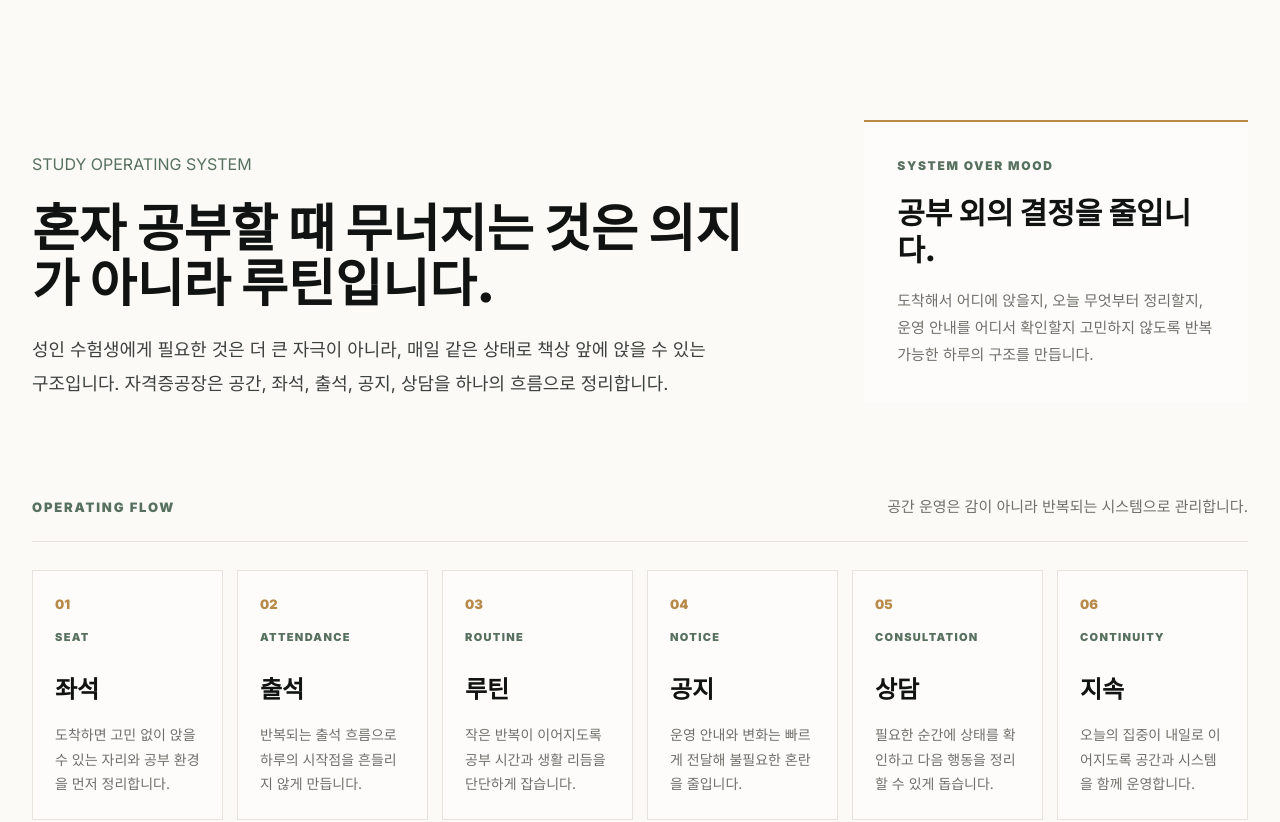
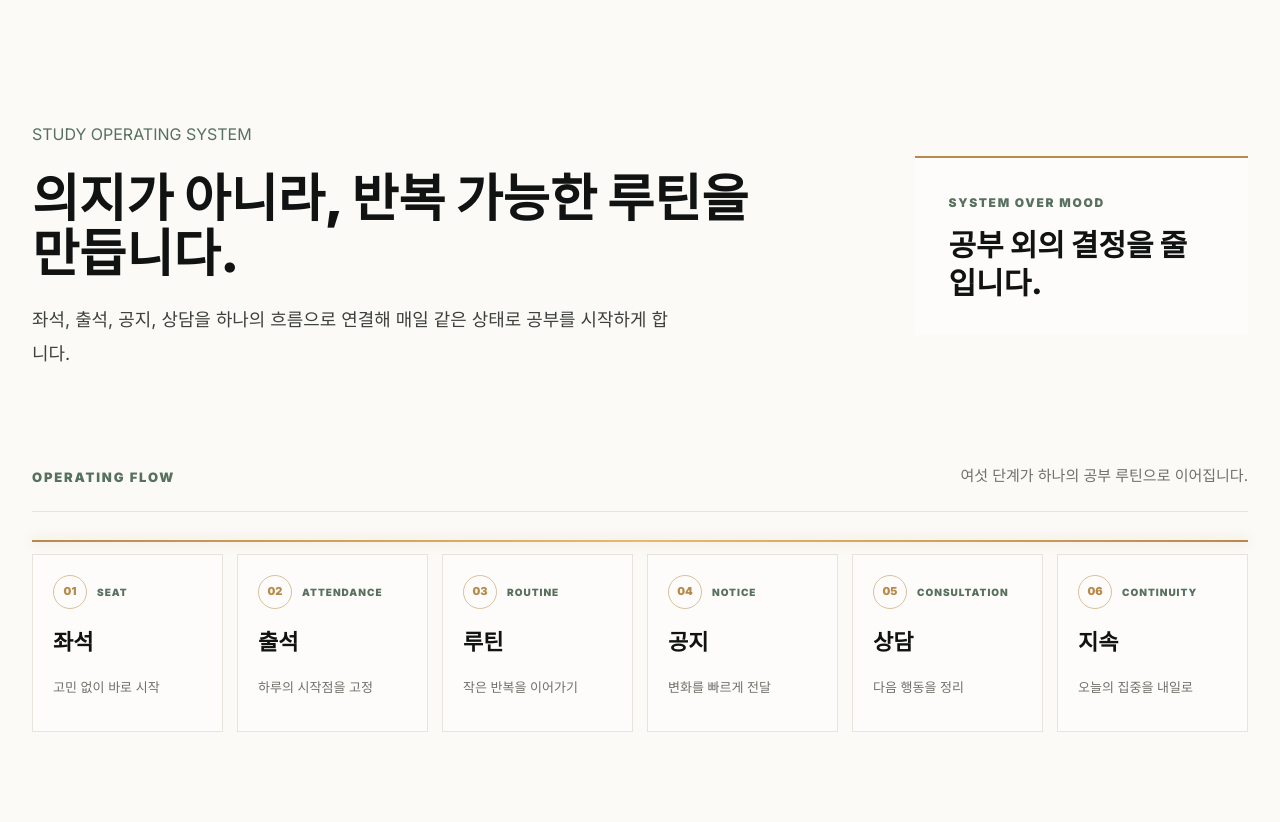
Before and after one commit to studyfactory2/study-factory-homepage, a Next.js app: page / in a window 1280 px wide. Shown: the part 860-1682 px from the top of the page. Built offline with nearby package versions, Linux system fonts and the light colour scheme.

Commit message:
feat: refine homepage desktop focus sections, film sizing, and scroll restoration

```diff
--- a/libs/components/common/layout/LayoutMain.tsx
+++ b/libs/components/common/layout/LayoutMain.tsx
@@ -1,5 +1,4 @@
 import { useEffect } from 'react';
-import { useRouter } from 'next/router';
 import type { NextPage } from 'next';
 import Stack from '@mui/material/Stack';
 import useDeviceDetect from '../../../hooks/useDeviceDetect';
@@ -11,16 +10,13 @@ import PcTop from '../../pc/layout/PcTop';
 const LayoutMain = <P extends object>(Component: NextPage<P>) => {
 	const WithLayout = (props: P) => {
 		const device = useDeviceDetect();
-		const router = useRouter();
 		const isMobile = device === 'mobile';
 
 		useEffect(() => {
 			if ('scrollRestoration' in window.history) {
-				window.history.scrollRestoration = 'manual';
+				window.history.scrollRestoration = 'auto';
 			}
-
-			window.scrollTo({ top: 0, left: 0 });
-		}, [router.asPath]);
+		}, []);
 
 		return (
 			<Stack id={isMobile ? 'mobile-wrap' : 'pc-wrap'}>
--- a/libs/components/pc/homepage/PcHomeFocus.tsx
+++ b/libs/components/pc/homepage/PcHomeFocus.tsx
@@ -3,6 +3,15 @@ import Stack from '@mui/material/Stack';
 import Typography from '@mui/material/Typography';
 import { HOME_SYSTEM_STEPS } from '../../../config';
 import useInViewOnce from '../../../hooks/useInViewOnce';
+
+const pcStepBodies: Record<string, string> = {
+	'01': '고민 없이 바로 시작',
+	'02': '하루의 시작점을 고정',
+	'03': '작은 반복을 이어가기',
+	'04': '변화를 빠르게 전달',
+	'05': '다음 행동을 정리',
+	'06': '오늘의 집중을 내일로',
+};
 
 const PcHomeFocus = () => {
 	const { ref: stepsRef, isInView: stepsAreVisible } = useInViewOnce<HTMLDivElement>();
@@ -14,36 +23,33 @@ const PcHomeFocus = () => {
 					<Typography component="span" className="section-kicker">
 						Study Operating System
 					</Typography>
-					<Typography component="h2">혼자 공부할 때 무너지는 것은 의지가 아니라 루틴입니다.</Typography>
+					<Typography component="h2">의지가 아니라, 반복 가능한 루틴을 만듭니다.</Typography>
 					<Typography component="p">
-						성인 수험생에게 필요한 것은 더 큰 자극이 아니라, 매일 같은 상태로 책상 앞에 앉을 수 있는 구조입니다.
-						자격증공장은 공간, 좌석, 출석, 공지, 상담을 하나의 흐름으로 정리합니다.
+						좌석, 출석, 공지, 상담을 하나의 흐름으로 연결해 매일 같은 상태로 공부를 시작하게 합니다.
 					</Typography>
 				</Stack>
 
 				<Stack className="pc-home-focus__statement">
 					<Typography component="span">System over mood</Typography>
 					<Typography component="strong">공부 외의 결정을 줄입니다.</Typography>
-					<Typography component="p">
-						도착해서 어디에 앉을지, 오늘 무엇부터 정리할지, 운영 안내를 어디서 확인할지 고민하지 않도록 반복 가능한
-						하루의 구조를 만듭니다.
-					</Typography>
 				</Stack>
 			</Stack>
 
 			<Stack className="pc-home-focus__system">
 				<Stack direction="row" className="pc-home-focus__system-head">
 					<Typography component="span">Operating Flow</Typography>
-					<Typography component="p">공간 운영은 감이 아니라 반복되는 시스템으로 관리합니다.</Typography>
+					<Typography component="p">여섯 단계가 하나의 공부 루틴으로 이어집니다.</Typography>
 				</Stack>
 
 				<Stack ref={stepsRef} direction="row" className={`pc-home-focus__steps${stepsAreVisible ? ' is-visible' : ''}`}>
 					{HOME_SYSTEM_STEPS.map((step) => (
 						<Stack key={step.number} className="pc-home-focus__step">
-							<Typography component="span">{step.number}</Typography>
-							<Typography component="em">{step.label}</Typography>
+							<Stack direction="row" alignItems="center" className="pc-home-focus__step-meta">
+								<Typography component="span">{step.number}</Typography>
+								<Typography component="em">{step.label}</Typography>
+							</Stack>
 							<Typography component="strong">{step.title}</Typography>
-							<Typography component="p">{step.body}</Typography>
+							<Typography component="p">{pcStepBodies[step.number]}</Typography>
 						</Stack>
 					))}
 				</Stack>
--- a/scss/app.scss
+++ b/scss/app.scss
@@ -45,6 +45,16 @@
 	to {
 		opacity: 1;
 		transform: translateY(0);
+	}
+}
+
+@keyframes pc-flow-rail-draw {
+	from {
+		transform: scaleX(0);
+	}
+
+	to {
+		transform: scaleX(1);
 	}
 }
 
@@ -223,6 +233,11 @@
 		transition: none !important;
 	}
 
+	.pc-home-focus__steps::after {
+		transform: scaleX(1) !important;
+		animation: none !important;
+	}
+
 	.mobile-home-focus__flow-path path {
 		stroke-dasharray: none !important;
 		stroke-dashoffset: 0 !important;
--- a/scss/pc/homepage/homepage.scss
+++ b/scss/pc/homepage/homepage.scss
@@ -108,7 +108,7 @@
 			flex-wrap: wrap;
 			margin: 0 auto;
 			gap: clamp(36px, 6vw, 80px);
-			align-items: flex-end;
+			align-items: center;
 		}
 
 		&__story {
@@ -117,7 +117,7 @@
 			gap: 22px;
 
 			h2 {
-				max-width: 720px;
+				max-width: 760px;
 				font-size: clamp(30px, 4vw, 54px);
 				line-height: 1.08;
 				font-weight: 900;
@@ -125,7 +125,7 @@
 			}
 
 			p {
-				max-width: 690px;
+				max-width: 650px;
 				color: $ink-soft;
 				font-size: clamp(15px, 1.4vw, 18px);
 				line-height: 1.9;
@@ -133,9 +133,9 @@
 		}
 
 		&__statement {
-			width: clamp(280px, 30vw, 390px);
+			width: clamp(270px, 26vw, 340px);
 			padding: clamp(24px, 2.6vw, 34px);
-			gap: 18px;
+			gap: 14px;
 			border-top: 2px solid $gold;
 			background: rgba(255, 255, 255, 0.52);
 
@@ -153,11 +153,6 @@
 				font-weight: 900;
 			}
 
-			p {
-				color: $muted;
-				font-size: 15px;
-				line-height: 1.8;
-			}
 		}
 
 		&__system {
@@ -189,15 +184,38 @@
 		}
 
 		&__steps {
+			position: relative;
 			gap: 14px;
+			padding-top: 14px;
+
+			&::before,
+			&::after {
+				position: absolute;
+				top: 0;
+				left: 0;
+				width: 100%;
+				height: 2px;
+				content: '';
+			}
+
+			&::before {
+				background: rgba(184, 138, 74, 0.16);
+			}
+
+			&::after {
+				background: linear-gradient(90deg, $gold, #e6b96e, $gold);
+				box-shadow: 0 0 12px rgba(184, 138, 74, 0.42);
+				transform: scaleX(0);
+				transform-origin: left;
+			}
 		}
 
 		&__step {
 			position: relative;
 			flex: 1;
-			min-height: 240px;
-			padding: 22px;
-			gap: 12px;
+			min-height: 178px;
+			padding: 20px;
+			gap: 14px;
 			overflow: hidden;
 			border: 1px solid $line;
 			background: rgba(255, 255, 255, 0.5);
@@ -205,6 +223,7 @@
 			transition:
 				translate 220ms ease,
 				border-color 220ms ease,
+				background 220ms ease,
 				box-shadow 220ms ease;
 
 			&::before {
@@ -222,48 +241,84 @@
 
 			&:hover {
 				border-color: rgba(184, 138, 74, 0.46);
+				background: rgba(255, 255, 255, 0.84);
 				box-shadow: 0 16px 34px rgba(17, 19, 18, 0.08);
-				translate: 0 -5px;
+				translate: 0 -6px;
 
 				&::before {
 					transform: scaleX(1);
 				}
+
+				.pc-home-focus__step-meta span {
+					border-color: $gold;
+					background: $gold;
+					color: #fff;
+					box-shadow: 0 0 14px rgba(184, 138, 74, 0.32);
+				}
+
+				strong,
+				p {
+					transform: translateY(-2px);
+				}
 			}
 
+			strong {
+				font-size: 22px;
+				font-weight: 900;
+				transition: transform 220ms ease;
+			}
+
+			p {
+				color: $muted;
+				font-size: 13px;
+				line-height: 1.6;
+				transition: transform 220ms ease;
+			}
+		}
+
+		&__step-meta {
+			gap: 10px;
+
 			span {
+				display: inline-flex;
+				width: 34px;
+				height: 34px;
+				align-items: center;
+				justify-content: center;
+				border: 1px solid rgba(184, 138, 74, 0.52);
+				border-radius: 50%;
 				color: $gold;
-				font-size: 13px;
+				font-size: 11px;
 				font-weight: 900;
+				transition:
+					border-color 220ms ease,
+					background 220ms ease,
+					color 220ms ease,
+					box-shadow 220ms ease;
 			}
 
 			em {
 				color: $forest;
-				font-size: 11px;
+				font-size: 10px;
 				font-style: normal;
 				font-weight: 900;
-				letter-spacing: 0.12em;
+				letter-spacing: 0.1em;
 				text-transform: uppercase;
-			}
-
-			strong {
-				margin-top: 8px;
-				font-size: 24px;
-				font-weight: 900;
-			}
-
-			p {
-				color: $muted;
-				font-size: 14px;
-				line-height: 1.75;
 			}
 		}
 
-		&__steps.is-visible &__step {
-			animation: home-step-reveal 540ms cubic-bezier(0.22, 1, 0.36, 1) backwards;
+		&__steps.is-visible {
+			&::after {
+				animation: pc-flow-rail-draw 1.35s cubic-bezier(0.22, 1, 0.36, 1) forwards;
+			}
 
-			@for $index from 1 through 6 {
-				&:nth-child(#{$index}) {
-					animation-delay: #{($index - 1) * 80}ms;
+			.pc-home-focus__step {
+				animation: home-step-reveal 580ms cubic-bezier(0.22, 1, 0.36, 1) backwards;
+
+				@for $index from 1 through 6 {
+					&:nth-child(#{$index}) {
+						animation-delay: #{($index - 1) * 110 + 120}ms;
+					}
 				}
 			}
 		}
@@ -645,7 +700,7 @@
 		}
 
 		&--jagong-online {
-			height: clamp(580px, 56vw, 760px);
+			height: clamp(700px, 64vw, 900px);
 
 			.pc-home-film__media {
 				width: 700px;
@@ -673,13 +728,13 @@
 		&__container {
 			width: $pc-container;
 			margin: 0 auto;
-			gap: 72px;
+			gap: clamp(72px, 8vw, 140px);
 			align-items: center;
 		}
 
 		&__copy {
-			width: 400px;
-			gap: 18px;
+			width: clamp(340px, 31vw, 420px);
+			gap: 24px;
 
 			h2 {
 				font-size: 46px;
@@ -697,6 +752,11 @@
 		.exam-marquee {
 			flex: 1;
 			min-width: 0;
+			gap: 42px;
+
+			&__lane {
+				gap: 16px;
+			}
 		}
 	}
 
```
